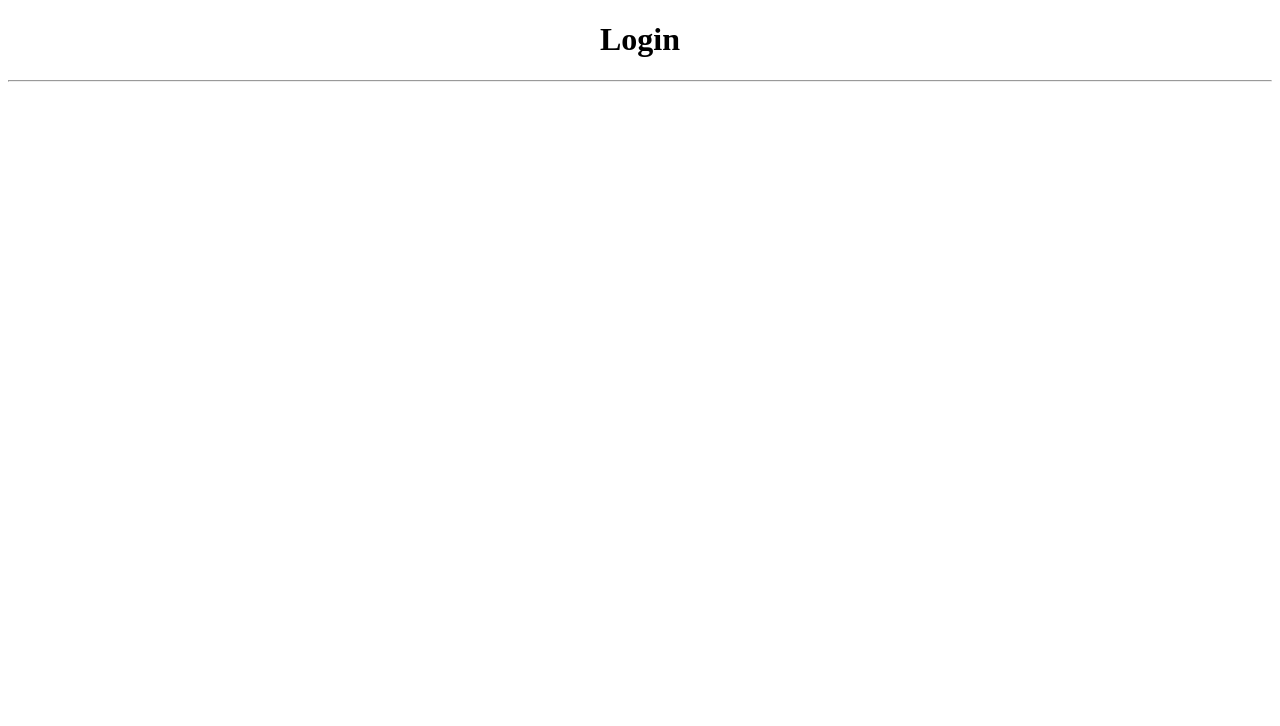
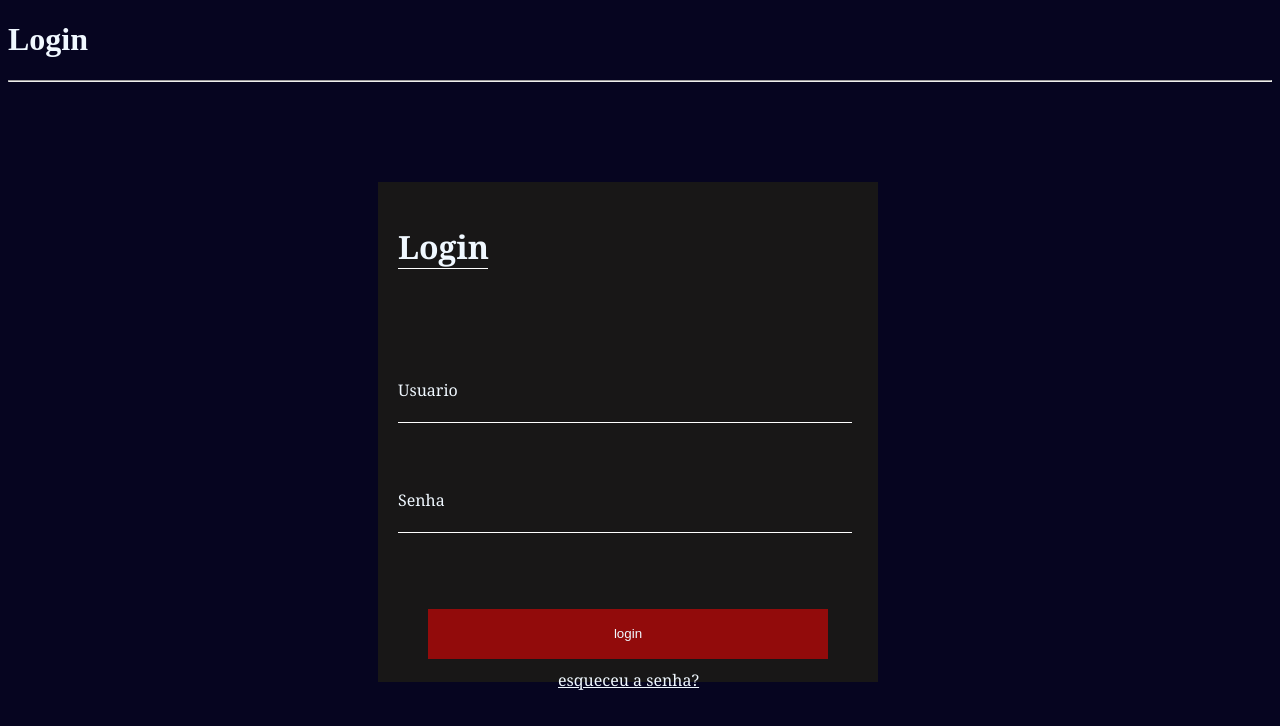
Before and after one commit to giuliaalvess/form, a plain HTML site: page login.html in a window 1280 px wide. Drawn offline with Linux system fonts and the light colour scheme.

Commit message:
login atualizado
simmm

```diff
--- /dev/null
+++ b/login.css
@@ -0,0 +1,48 @@
+div{
+    background-color: rgb(24, 23, 23);
+    display: block;
+    height: 500px;
+    width: 500px;
+    margin-left: 370px;
+    margin-top: 100px;
+    font-family: Georgia, 'Times New Roman', Times, serif;
+}
+
+body{
+    color: aliceblue;
+    background-color: rgb(6, 5, 32);
+}
+div h1{
+    margin-left: 20px;
+    color: aliceblue;
+    border-bottom: 1px solid  rgb(255, 255, 255);
+    width: 90px;
+}
+label{
+    margin-left: 20px;
+}
+.i1{
+    margin-left: 20px;
+    background-color:  rgb(24, 23, 23);
+    border: none;
+    border-bottom: 1px solid rgb(255, 255, 255);
+    width: 90%;
+}
+#ib{
+    width: 80%;
+    margin-left: 10%;
+    margin-top: 10px;
+    height: 50px;
+    background-color: rgb(146, 11, 11);
+    color: aliceblue;
+    border: none;
+}
+li a{
+    list-style-type: none;
+    color: aliceblue;
+    margin-left: 36%;
+}
+li{
+    list-style-type: none;
+    margin-top: 10px;
+}
--- a/login.html
+++ b/login.html
@@ -4,10 +4,25 @@
     <meta charset="UTF-8">
     <meta name="viewport" content="width=device-width, initial-scale=1.0">
     <title>Login</title>
-    <link rel="stylesheet" href="style.css">
+    <link rel="stylesheet" href="login.css">
 </head>
 <body>
     <h1>Login</h1>
     <hr><form action=""></form>
+    <div><br>
+    <h1>Login</h1>
+    <br><br>
+    <br><br>
+    <label class="l1" for="Usuario">Usuario</label><br>
+    <input class="i1" type="text">
+    <br><br>
+    <br><br>
+    <label class="l1">Senha</label><br>
+    <input class="i1" type="text">
+    <br><br>
+    <br><br>
+    <input id="ib" type="submit" value="login">
+    <li><a href="esqueceu-a-senha.html">esqueceu a senha?</a></li>
+    </div>
 </body>
 </html>
```
Also changed, not shown: esqueceu-a-senha.html (added, +1 -0 lines).
